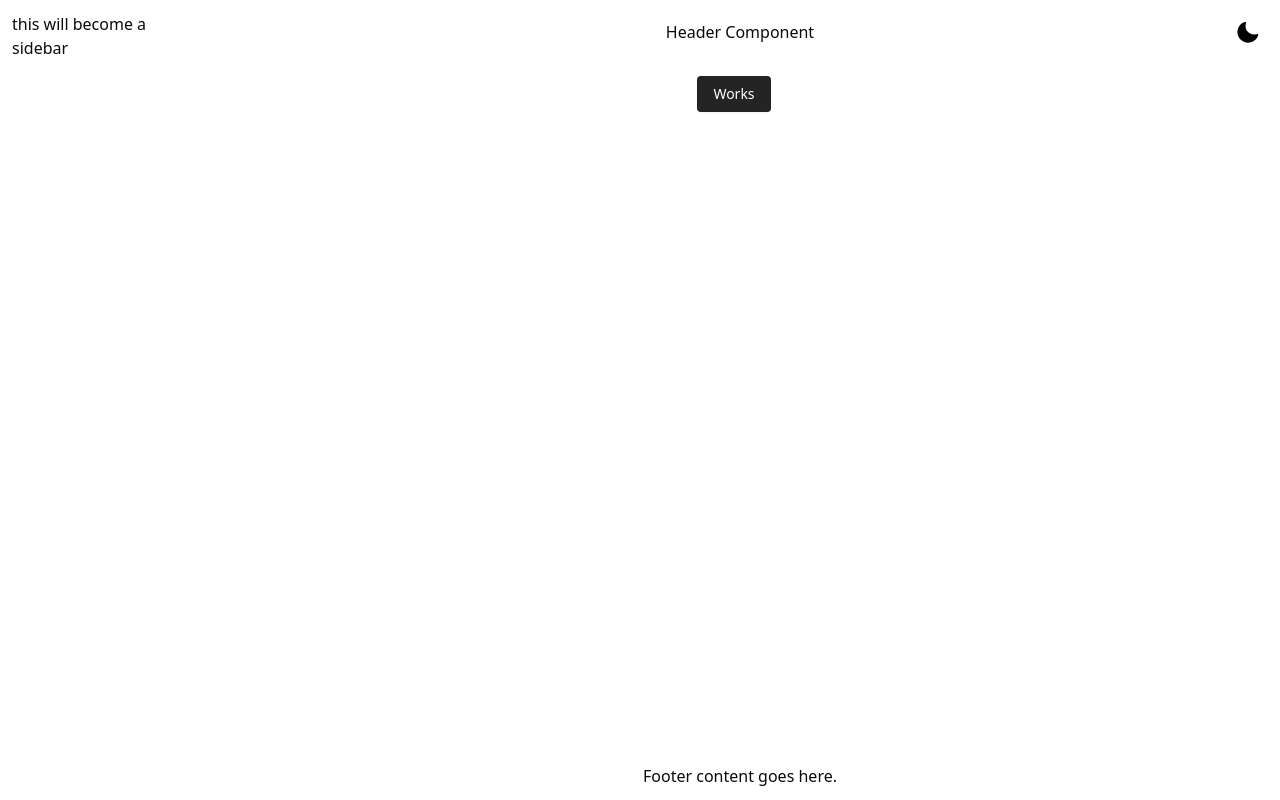
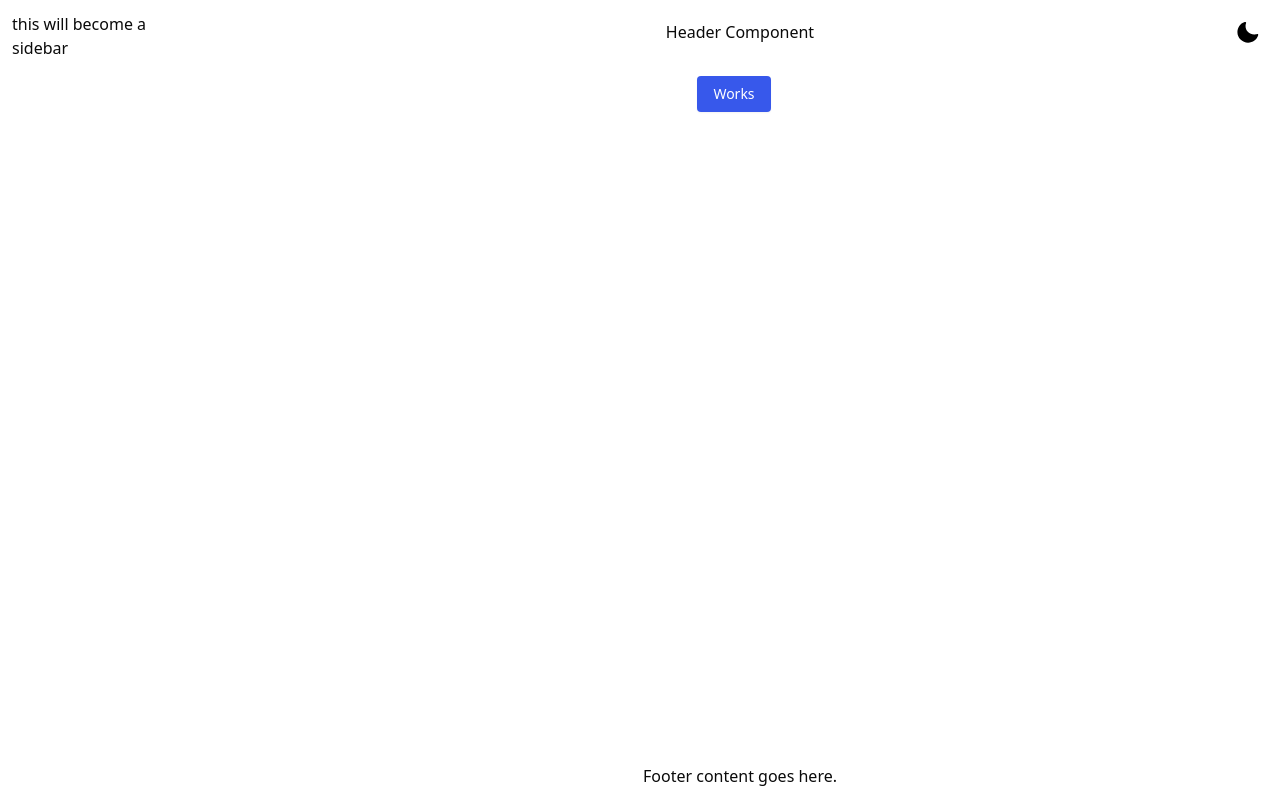
Before and after one commit to Tor-HodeKode/DashBoard, a React (Vite) app: page /DashBoard/home in a window 1280 px wide. Built offline with nearby package versions, Linux system fonts and the light colour scheme.

Commit message:
update button styling
added multiple tint colors to select from

```diff
--- a/src/assets/FileManager.js
+++ b/src/assets/FileManager.js
@@ -20,6 +20,6 @@ const path = (folderKey, fileNames) => fileNames.map(fileName => getFilePath(fol
 export default path;
 
 // Use examples:
-// import path from './FileManager.js';
+// import path from '@/assets/FileManager.js';
 // const images = path("background", ["image1.jpg"]);
 // const icons = path("icons", ["icon1.png", "icon2.png"]);
--- a/src/components/ui/button.jsx
+++ b/src/components/ui/button.jsx
@@ -4,6 +4,21 @@ import { cva } from "class-variance-authority";
 
 import { cn } from "@/lib/utils"
 
+// Define tint style for buttons
+const tints = {
+  blue: " bg-[#3758eb] text-white hover:bg-[#1c41e6]",
+  red: " bg-[#e63946] text-white hover:bg-[#d62839]",
+  green: " bg-[#2a9d8f] text-white hover:bg-[#21867a]",
+  yellow: " bg-[#d9e710] text-black hover:bg-[#d6dd78]",
+  purple: " bg-[#6c63ff] text-white hover:bg-[#4238fa]",
+  orange: " bg-[#f77f00] text-white hover:bg-[#eeab64]",
+};
+// Define button types with styles
+const btTypes = {
+  standard: " px-4 py-2 rounded w-auto cursor-pointer",
+}
+
+// Button component with variants and styles
 const buttonVariants = cva(
   "inline-flex items-center justify-center gap-2 whitespace-nowrap rounded-md text-sm font-medium transition-all disabled:pointer-events-none disabled:opacity-50 [&_svg]:pointer-events-none [&_svg:not([class*='size-'])]:size-4 shrink-0 [&_svg]:shrink-0 outline-none focus-visible:border-ring focus-visible:ring-ring/50 focus-visible:ring-[3px] aria-invalid:ring-destructive/20 dark:aria-invalid:ring-destructive/40 aria-invalid:border-destructive",
   {
@@ -19,7 +34,8 @@ const buttonVariants = cva(
           "bg-secondary text-secondary-foreground shadow-xs hover:bg-secondary/80",
         ghost:
           "hover:bg-accent hover:text-accent-foreground dark:hover:bg-accent/50",
-        link: "text-primary underline-offset-4 hover:underline",
+        link:
+          "text-primary underline-offset-4 hover:underline",
       },
       size: {
         default: "h-9 px-4 py-2 has-[>svg]:px-3",
@@ -35,6 +51,7 @@ const buttonVariants = cva(
   }
 )
 
+// Button component
 function Button({
   className,
   variant,
@@ -52,4 +69,4 @@ function Button({
   );
 }
 
-export { Button, buttonVariants }
+export { Button, buttonVariants, tints, btTypes };
--- a/src/pages/DashBoard.jsx
+++ b/src/pages/DashBoard.jsx
@@ -1,8 +1,8 @@
 
-import { Button } from "@/components/ui/button.jsx";
+import { Button, tints, btTypes } from "@/components/ui/button";
 
 const styles = {
-    button: "bg-[#242424] text-white px-4 py-2 rounded hover:bg-[#838383] w-auto",
+    button: tints.blue + btTypes.standard + " outline-none border-0",
 }
 
 const DashBoard = () => {
--- a/src/styles/index.css
+++ b/src/styles/index.css
@@ -123,7 +123,7 @@ button:focus-visible {
 }
 
 .dark {
-  --background: oklch(0.145 0 0);
+  --background: oklch(0.225 0 0);
   --foreground: oklch(0.985 0 0);
 
   --card: oklch(0.205 0 0);
--- a/src/util/notfound.jsx
+++ b/src/util/notfound.jsx
@@ -1,12 +1,12 @@
 import { useNavigate } from "react-router-dom";
-import { Button } from "@/components/ui/button";
+import { Button, tints, btTypes } from "@/components/ui/button";
 
 const styles = {
     notfound: "flex flex-col justify-center items-center h-screen text-center relative bg-[#242424]",
     container: "absolute top-[30%] left-[50%] transform -translate-x-[50%] -translate-y-[50%]",
     headText: "text-red-500 text-3xl font-bold mb-3",
     standardText: "text-[#c5c5c3] text-base font-medium",
-    button: "bg-[#3758eb] text-white px-4 py-2 rounded hover:bg-[#1c41e6] w-auto mt-5"
+    button: tints.purple + btTypes.standard + " mt-5",
 }
 const texts = {
     head: "404 - Page Not Found",
```
